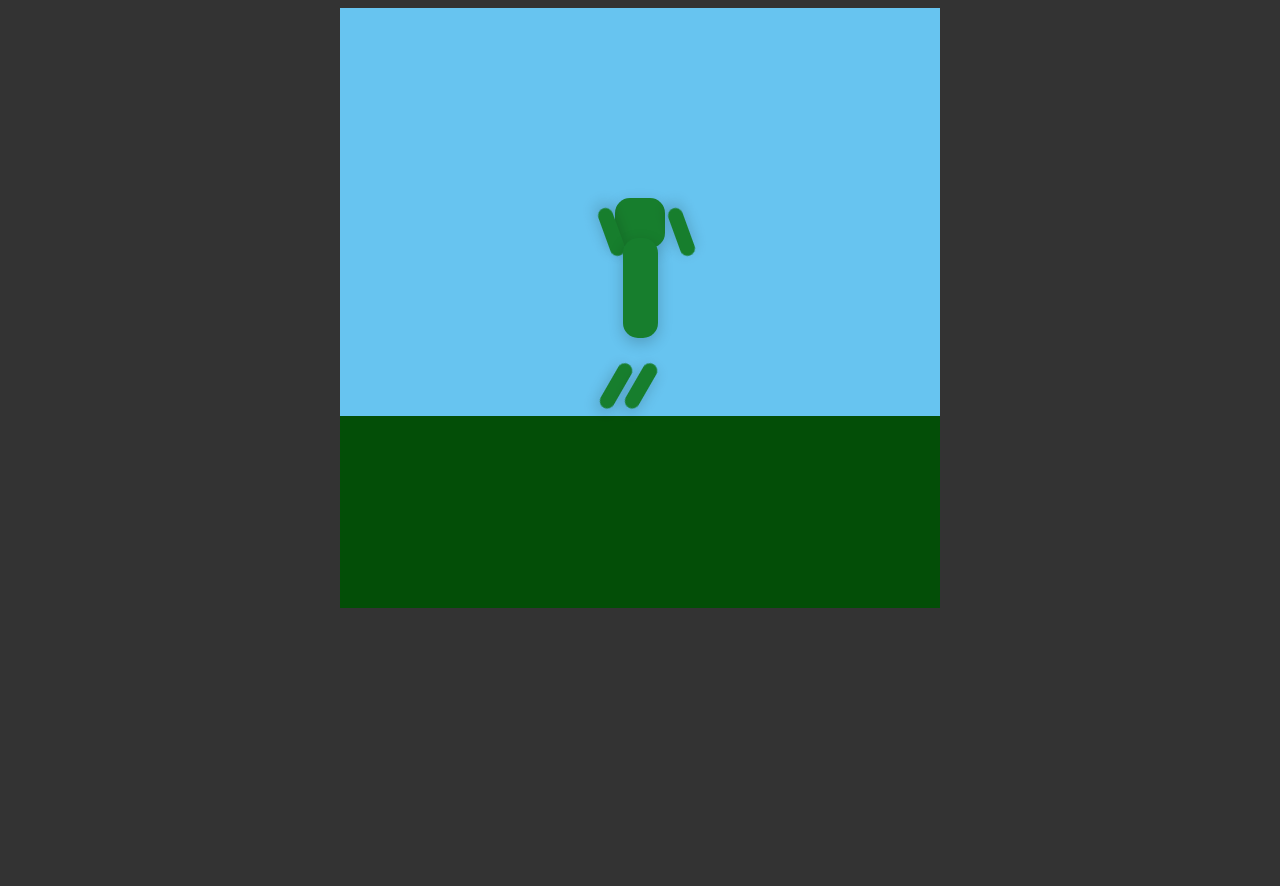
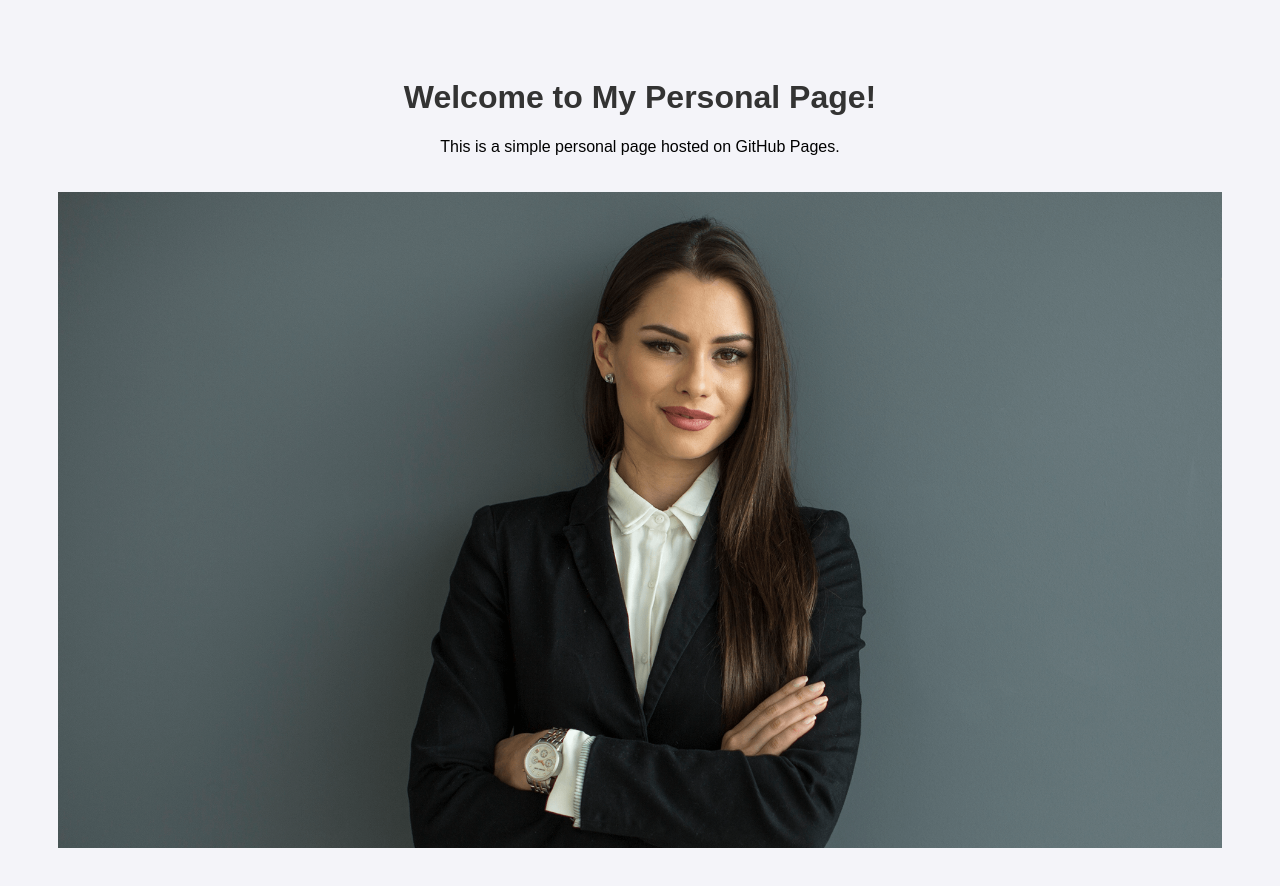
Before and after one commit to mariaandra/mariaandra.github.io, a plain HTML site: page index.html in a window 1280 px wide. Before the commit the page ends 800 px from the top, so only its background shows below. Drawn offline with Linux system fonts and the light colour scheme.

Commit message:
Add files via upload

```diff
--- a/index.css
+++ /dev/null
@@ -1,221 +0,0 @@
-html,
-body,
-.container,
-.man {
-  display: flex;
-  flex-direction: column;
-  justify-content: center;
-  align-items: center;
-}
-
-html,
-body {
-  background-color: #333;
-}
-
-.man {
-  flex: 1;
-  width: 100%;
-  display: flex;
-  position: relative;
-  z-index: 1;
-}
-
-.container {
-  position: relative;
-  background-color: #EFEFEF;
-  width: 600px;
-  height: 600px;
-}
-
-.lower-body,
-.feet {
-  display: flex;
-}
-
-.head,
-.hand,
-.foot,
-.body {
-  background-color: #177e2d;
-  border-radius: 15px;
-  margin: 5px;
-
-  box-shadow: 0 5px 15px rgba(0,0,0, 0.2);
-}
-
-.head {
-  width: 50px;
-  height: 50px;
-  background-color: #177e2d;
-}
-
-.body {
-  width: 35px;
-  height: 100px;
-}
-
-.hand,
-.foot {
-  width: 15px;
-  height: 50px;
-}
-
-.left.hand {
-  animation-name: lefthandHi;
-  animation-duration: 2s;
-  animation-iteration-count: infinite;
-  transform-origin: 100% 0;
-}
-
-.right.hand {
-  animation-name: righthandHi;
-  animation-duration: 2s;
-  animation-iteration-count: infinite;
-  transform-origin: 100% 0;
-}
-
-.left.foot {
-  animation-name: leftfoot;
-  animation-duration: 2s;
-  animation-iteration-count: infinite;
-  transform-origin: 100% 0;
-}
-
-.right.foot {
-  animation-name: rightfoot;
-  animation-duration: 2s;
-  animation-iteration-count: infinite;
-  transform-origin: 100% 0;
-}
-
-.body {
-  animation-name: bodyBounce;
-  animation-duration: 2s;
-  animation-timing-function: ease-in-out;
-  animation-iteration-count: infinite;
-}
-
-@keyframes bodyBounce {
-  0%, 100% {
-    transform: translateY(0);
-  }
-
-  50% {
-    transform: translateY(-20px);
-  }
-}
-
-
-@keyframes lefthandHi {
-  from {
-    transform: rotate(0);
-  }
-
-  50% {
-    transform: rotate(160deg);
-  }
-}
-
-@keyframes righthandHi {
-  from {
-    transform: rotate(0);
-  }
-
-  50% {
-    transform: rotate(160deg);
-  }
-}
-
-@keyframes leftfoot {
-  from {
-    transform: rotate(3);
-  }
-
-  50% {
-    transform: rotate(30deg);
-  }
-}
-
-@keyframes rightfoot {
-  from {
-    transform: rotate(67);
-  }
-
-  50% {
-    transform: rotate(30deg);
-  }
-}
-
-/** Background **/
-.background {
-  background-color: rgb(103, 196, 240);
-  width: 100%;
-  height: 100%;
-  position: absolute;
-  z-index: 0;
-
-  display: flex;
-  flex-direction: column;
-}
-
-.ground {
-  width: 100%;
-  height: 32%;
-  margin-top: auto;
-  background-color: rgb(3, 78, 7);
-}
-
-.sky {
-  flex: 1;
-  overflow: hidden;
-}
-
-.sun,
-.moon {
-  width: 150px;
-  height: 150px;
-  border-radius: 150px;
-
-  background-color: yellow;
-  opacity: 0;
-
-  box-shadow: 0 0 165px rgba(238, 255, 0, 0.9);
-  animation-duration: 10s;
-  animation-iteration-count: infinite;
-  animation-timing-function: linear;
-  animation-name: moon;
-}
-
-.sun {
-  animation-delay: 5s;
-}
-
-.moon {
-  width: 50px;
-  height: 50px;
-  background-color: white;
-  box-shadow: 0 0 35px rgba(255,255,255,0.5);
-
-}
-
-
-@keyframes moon {
-  from {
-    opacity: 0;
-    transform: translate(-50px, 150px);
-  }
-
-  25% {
-    opacity: 1;
-  }
-
-  50% {
-    opacity: 0;
-    transform: translate(700px, -150px);
-  }
-
-  to {
-    transform: translate(700px, -150px);
-  }
-}
--- a/index.html
+++ b/index.html
@@ -1,42 +1,36 @@
-<!DOCTYPE html/>
-<html>
+<!DOCTYPE html>
+<html lang="en">
+<head>
+    <meta charset="UTF-8">
+    <meta name="viewport" content="width=device-width, initial-scale=1.0">
+    <meta http-equiv="X-UA-Compatible" content="ie=edge">
+    <title>My Personal Page</title>
+    <style>
+        body {
+            font-family: Arial, sans-serif;
+            text-align: center;
+            padding: 50px;
+            background-color: #f4f4f9;
+        }
+        h1 {
+            color: #333;
+        }
+        a {
+            color: #007bff;
+            text-decoration: none;
+        }
+        img {
+            max-width: 100%; /* imaginea nu va depăși lățimea paginii */
+            height: auto; /* păstrează proporțiile imaginii */
+            margin-top: 20px;
+        }
+    </style>
+</head>
+<body>
+    <h1>Welcome to My Personal Page!</h1>
+    <p>This is a simple personal page hosted on GitHub Pages.</p>
 
-<head>
-  <link rel='stylesheet' href='index.css' />
-  <link rel='stylesheet' href='task.css' />
-  <title>Assignment 1: Dancing man</title>
-</head>
-
-<body>
-  <!--
-      Let's make the man move!
-
-      Use CSS animations and make the man move his hands, feet and body to make him move.
-      There's an example already made in the index.css folder for the left hand.
-    -->
-
-  <div class='container'>
-    <div class='man'>
-      <div class='head'></div>
-      <div class='lower-body'>
-        <div class='left hand'></div>
-        <div class='body'></div>
-        <div class='right hand'></div>
-      </div>
-      <div class='feet'>
-        <div class='left foot'></div>
-        <div class='right foot'></div>
-      </div>
-    </div>
-
-    <div class='background'>
-      <div class='sky'>
-        <div class='sun'></div>
-        <div class='moon'></div>
-      </div>
-      <div class='ground'></div>
-    </div>
-  </div>
+    <!-- Adaugă imaginea aici -->
+    <img src="./linkedin.png" alt="My Profile Picture">
 </body>
-
 </html>
```
Also changed, not shown: linkedin.png (added).
